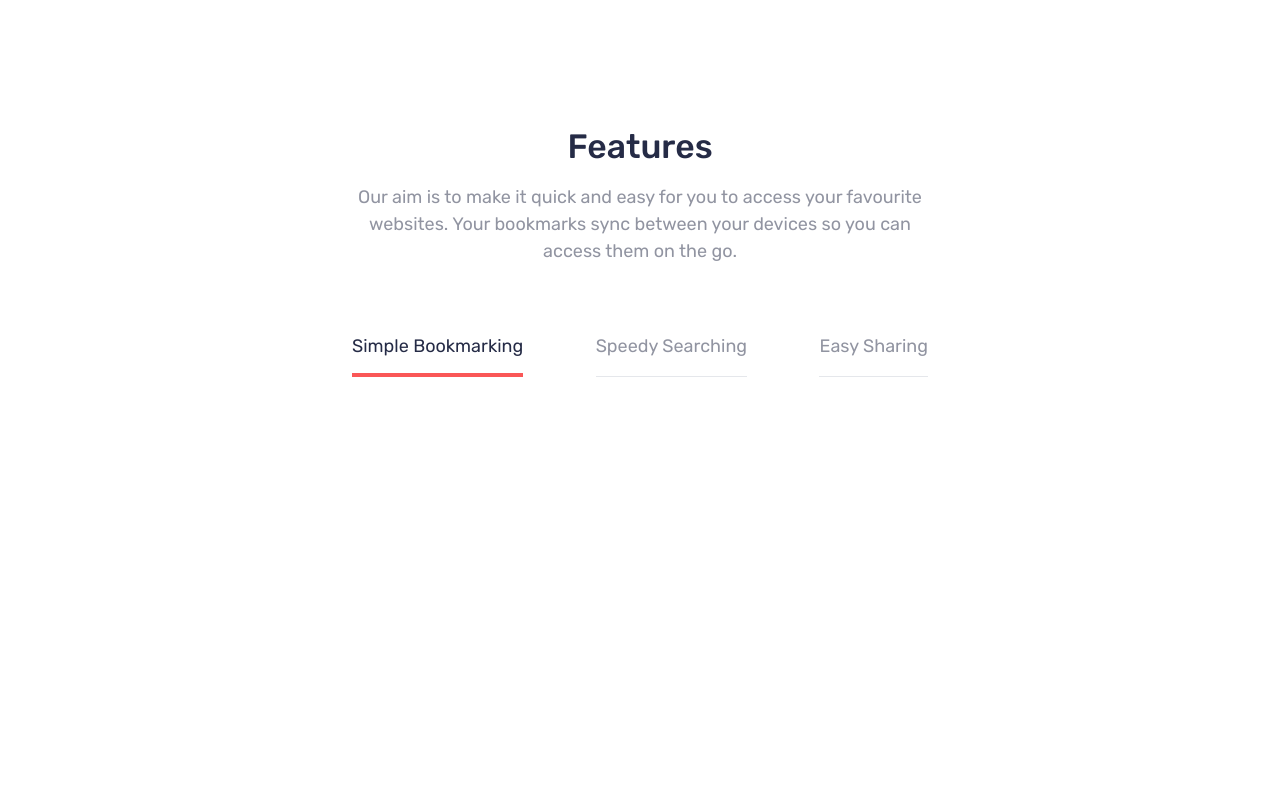
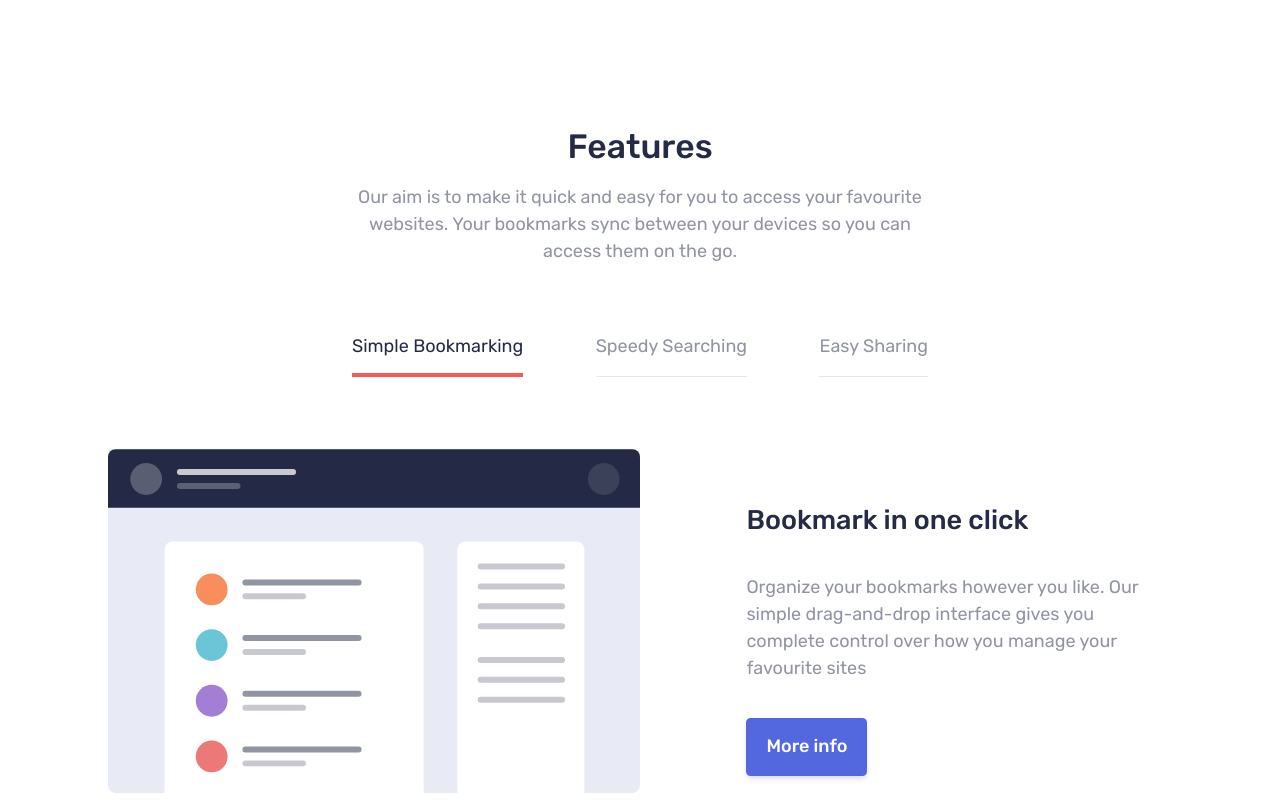
Before and after one commit to Kamil-Budzik/Bookmark-landing-page, a Next.js app: page / in a window 1280 px wide. Shown: the part 860-1662 px from the top of the page. Before the commit the page ends 1246 px from the top, so only its background shows below. Built offline with nearby package versions, Linux system fonts and the light colour scheme.

Commit message:
feat: Display features

```diff
--- a/src/components/Features.tsx
+++ b/src/components/Features.tsx
@@ -1,10 +1,34 @@
 import React, { useState } from 'react'
+
+const ELEMENTS = ['Simple Bookmarking', 'Speedy Searching', 'Easy Sharing']
+const CONTENT = [
+  {
+    img: '/images/illustration-features-tab-1.svg',
+    title: 'Bookmark in one click',
+    content:
+      'Organize your bookmarks however you like. Our simple drag-and-drop interface gives you complete control over how you manage your favourite sites',
+  },
+  {
+    img: '/images/illustration-features-tab-2.svg',
+    title: 'Intelligent search',
+    content:
+      'Our powerful search feature will help you find saved sites in no time at all. No need to trawl through all of your bookmarks',
+  },
+  {
+    img: '/images/illustration-features-tab-3.svg',
+    title: 'Share your bookmarks',
+    content:
+      'Easily share your bookmarks and collections with others. Create a shareable link that you can send at the click of a button',
+  },
+]
 
 const Features = () => {
   const [activeEl, setActiveEl] = useState(0)
-  const NAVEL = ['Simple Bookmarking', 'Speedy Searching', 'Easy Sharing']
+
+  const { title, content, img } = CONTENT[activeEl]
+
   return (
-    <section className="mt-32 flex flex-col items-center px-8">
+    <section className="mt-32 flex flex-col items-center px-12">
       <div className="max-w-lg text-center">
         <header>
           <h2 className="text-3xl font-medium text-blue-700">Features</h2>
@@ -15,7 +39,7 @@ const Features = () => {
           them on the go.
         </p>
         <ul className="text-blue-600 md:mt-12 md:flex md:justify-between">
-          {NAVEL.map((el, i) => (
+          {ELEMENTS.map((el, i) => (
             <li
               className={`cursor-pointer border-t border-b py-3 md:border-t-0 ${
                 activeEl === i && 'active-feature'
@@ -27,6 +51,16 @@ const Features = () => {
           ))}
         </ul>
       </div>
+      <article className="container mt-16 px-12  md:flex md:items-center md:justify-between">
+        <img src={img} alt={title} className="w-full object-contain md:w-1/2" />
+        <div className="mt-8 md:w-2/5">
+          <header>
+            <h3 className="text-2xl font-medium text-blue-700">{title}</h3>
+          </header>
+          <p className="my-4 text-blue-600 md:my-8">{content}</p>
+          <button className="primary-button">More info</button>
+        </div>
+      </article>
     </section>
   )
 }
```
